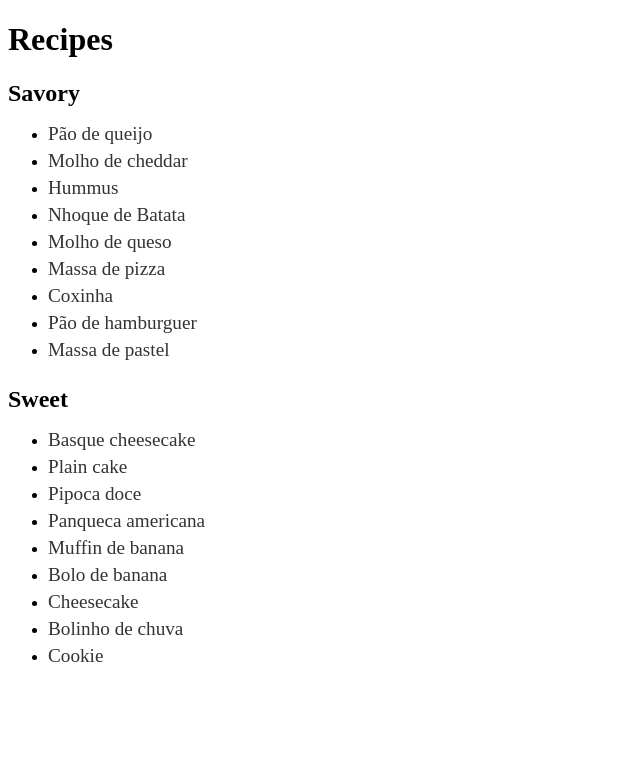
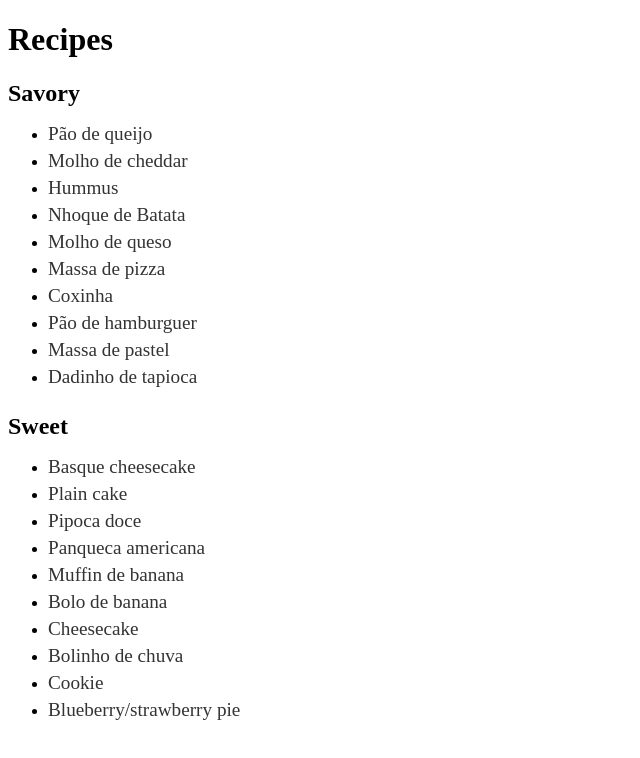
Before and after one commit to brenda-daroz/next-recipe-website, a Next.js app: page / in a window 1280 px wide. Shown: the top 758 px of the page, without its empty margins (0-640 px from the left). Built offline with nearby package versions, Linux system fonts and the light colour scheme.

Commit message:
add more recipes

```diff
--- a/recipes.js
+++ b/recipes.js
@@ -374,4 +374,49 @@ export const recipes = [
       9: "Use filling of choice",
     },
   },
+  {
+    id: 19,
+    type: "sweet",
+    title: "Blueberry/strawberry pie",
+    ingredients: {
+      crust: {
+        flour: "160 g",
+        sugar: "12 g",
+        butter: "113 g (cold)",
+        salt: "2 g",
+        water: "45 g",
+      },
+      filling: {
+        blueberries: "200 g",
+        strawberries: "200 g",
+        sugar: "50 g",
+        cornstarch: "10 g",
+        lemon: "15 mL",
+      },
+      steps: {
+        1: "Mix flour, sugar, and salt",
+      },
+    },
+  },
+  {
+    id: 20,
+    type: "savory",
+    title: "Dadinho de tapioca",
+    ingredients: {
+      "leite integral": "500 mL",
+      "tapioca granulada": "250 g",
+      "queijo coalho": "250 g",
+      sal: "a gosto",
+      pimenta: "a gosto",
+    },
+    steps: {
+      1: "Em uma panela, adicione o leite e o sal e leve ao fogo até ferver;",
+      2: "Desligue o fogo e adicione a tapioca granulada e misture bem;",
+      3: "Adicione o queijo coalho e misture bem;",
+      4: "Ligue o fogo novamente e cozinhe por 3 minutos;",
+      5: "Transfira a massa para uma forma e espalhe bem;",
+      6: "Cubra com plastico filme e leve a geladeira por 2 horas;",
+      7: "Corte em cubos e frite em óleo quente até dourar.",
+    },
+  },
 ];
```
